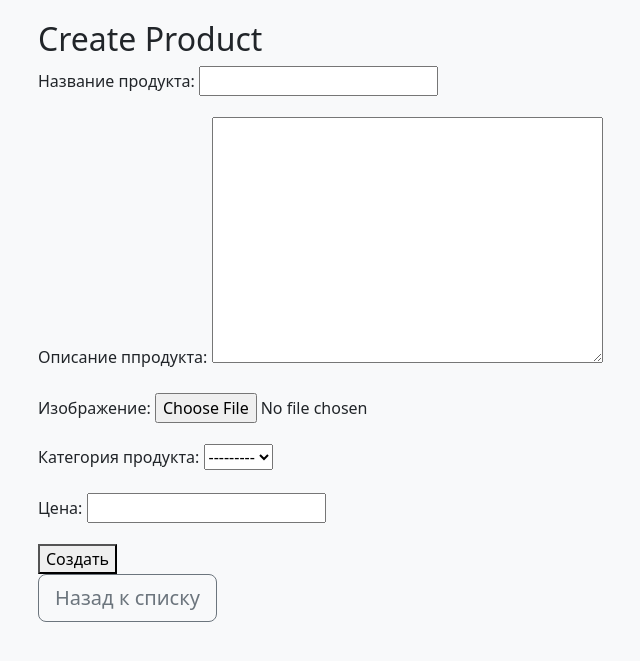
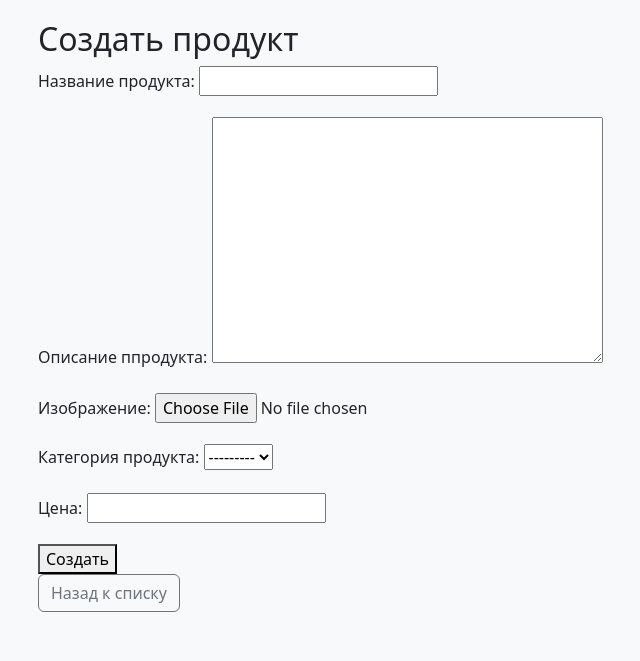
Before and after one commit to mixei1902/Django-19_2-, a Django app: page /create/ in a window 1280 px wide. Shown: the part 106-767 px from the top of the page, without its empty margins (14-654 px from the left). Run offline with Django 5.2, Linux system fonts and the light colour scheme; data that the repository does not hold is empty; parts of the project's set-up code (start-up, migrations or seed data) failed here and were passed over; some libraries are stand-ins or nearby versions.

```diff
--- a/catalog/templates/catalog/product_confirm_delete.html
+++ b/catalog/templates/catalog/product_confirm_delete.html
@@ -7,5 +7,5 @@
         {% csrf_token %}
         <button type="submit">Удалить</button>
     </form>
-    <a href="{#}" class="btn btn-outline-secondary">Назад к списку</a>
+    <a href="{% url 'home' %}" class="btn btn-outline-secondary">Назад к списку</a>
 {% endblock %}
--- a/catalog/templates/catalog/product_form.html
+++ b/catalog/templates/catalog/product_form.html
@@ -1,11 +1,11 @@
 {% extends 'base.html' %}
 
 {% block content %}
-<h2>{% if form.instance.pk %}Edit{% else %}Create{% endif %} Product</h2>
+<h2>{% if form.instance.pk %}Изменить{% else %}Создать{% endif %} продукт</h2>
 <form method="post">
     {% csrf_token %}
     {{ form.as_p }}
     <button type="submit">{% if form.instance.pk %}Сохранить{% else %}Создать{% endif %}</button>
 </form>
-<a href="{#}" class="btn btn-lg btn-outline-secondary">Назад к списку</a>
+<a href="{% url 'home' %}" class="btn btn-outline-secondary">Назад к списку</a>
 {% endblock %}
--- a/catalog/urls.py
+++ b/catalog/urls.py
@@ -5,9 +5,9 @@ from .views import HomeView, ProductDetailView, ContactView, CategoryDetailView,
 
 urlpatterns = [
     path('', HomeView.as_view(), name='home'),
-    path('product/<int:pk>/', ProductDetailView.as_view(), name='product_detail'),
     path('contact/', ContactView.as_view(), name='contact'),
     path('category/<int:category_id>/', CategoryDetailView.as_view(), name='category_detail'),
+    path('product/<int:pk>/', ProductDetailView.as_view(), name='product_detail'),
     path('create/', ProductCreateView.as_view(), name='product_create'),
     path('update/<int:pk>/', ProductUpdateView.as_view(), name='product_update'),
     path('delete/<int:pk>/', ProductDeleteView.as_view(), name='product_delete'),
--- a/catalog/views.py
+++ b/catalog/views.py
@@ -22,20 +22,20 @@ class ProductCreateView(CreateView):
     model = Product
     form_class = ProductForm
     template_name = 'catalog/product_form.html'
-    success_url = reverse_lazy('product_list')
+    success_url = reverse_lazy('home')
 
 
 class ProductUpdateView(UpdateView):
     model = Product
     form_class = ProductForm
     template_name = 'catalog/product_form.html'
-    success_url = reverse_lazy('product_list')
+    success_url = reverse_lazy('home')
 
 
 class ProductDeleteView(DeleteView):
     model = Product
     template_name = 'catalog/product_confirm_delete.html'
-    success_url = reverse_lazy('product_list')
+    success_url = reverse_lazy('home')
 
 
 class ProductDetailView(DetailView):
```
